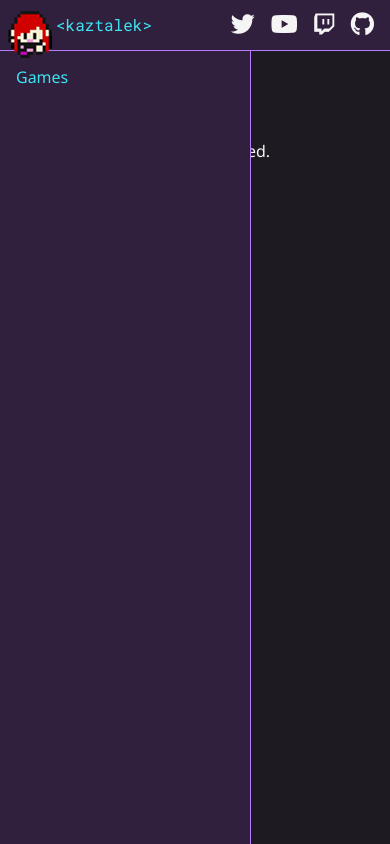
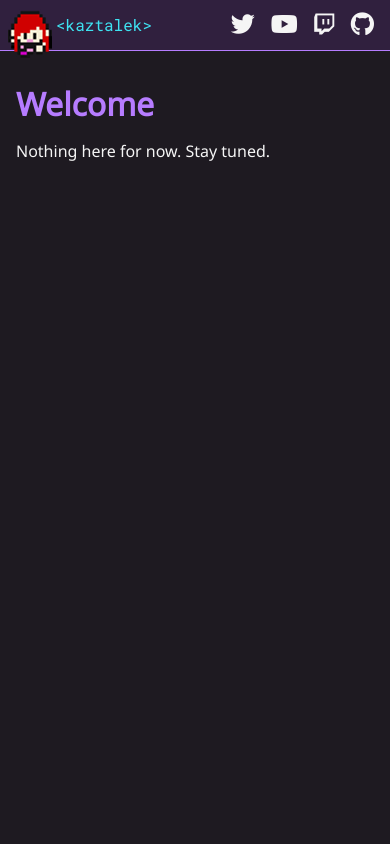
Before and after one commit to mattpilla/kaztalek-ui, a Vue app: page / in a window 390 px wide. Built offline with nearby package versions, Linux system fonts and the light colour scheme.

Commit message:
responsiveness for closing sidebar and fit on 720p screen

```diff
--- a/src/components/Sidebar.vue
+++ b/src/components/Sidebar.vue
@@ -27,11 +27,11 @@
         transition: 0.25s;
     }
 
-    // @media (min-width: 2 * $sidebar-width + $max-width + 32px) {
+    @media (min-width: $sidebar-width + $max-width + 32px) {
         #sidebar.open {
             left: 0;
         }
-    // }
+    }
 
     #sidebar-inner {
         padding: 16px;
--- a/src/styles/_variables.scss
+++ b/src/styles/_variables.scss
@@ -13,7 +13,7 @@ $link-color: $secondary;
 
 
 // Sizes
-$max-width: 1090px;
+$max-width: 1080px;
 $nav-height: 51px;
 $sidebar-width: 250px;
 
```
